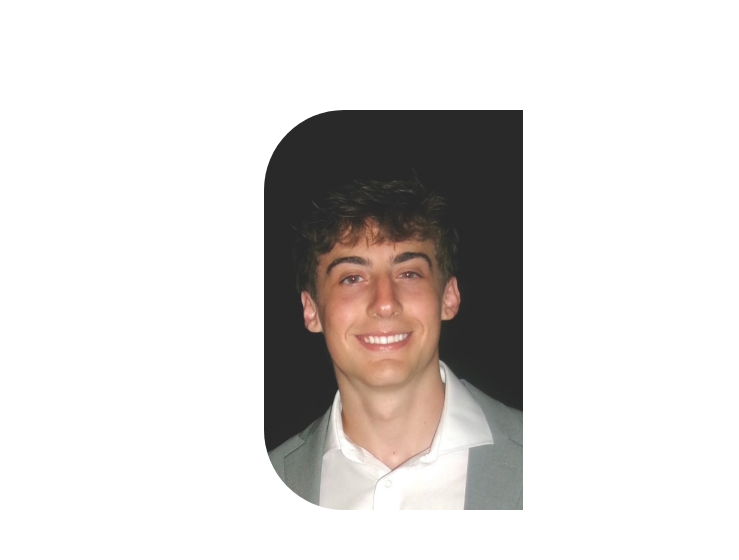
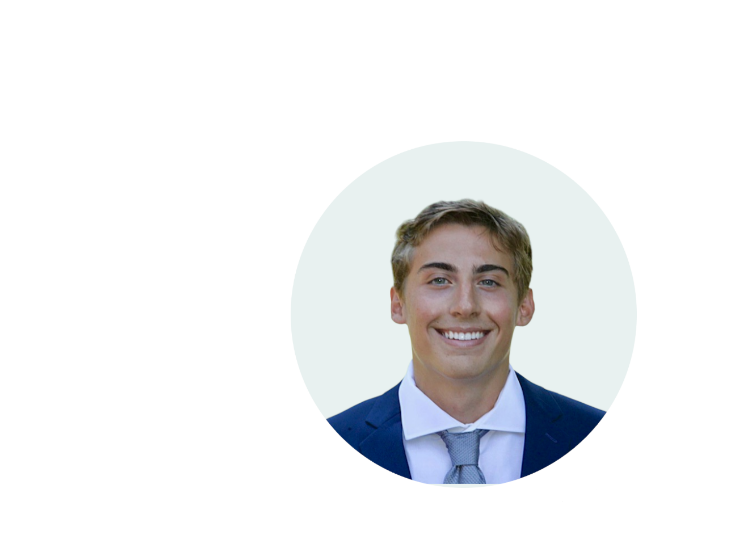
Before and after one commit to HunterMena/html-css-js-portfolio, a plain HTML site: page index.html in a window 1280 px wide. Shown: the part 174-734 px from the top of the page, 0-739 px from the left. Drawn offline with Linux system fonts and the light colour scheme; files that its build step writes are made by us from their sources.

Commit message:
updated index.html file with new pfp

```diff
--- a/index.html
+++ b/index.html
@@ -39,7 +39,7 @@
     <section id="profile">
       <div class="section__pic-container"
             id="profile-pic-container">
-        <img src="assets/profilePic.jpg" alt="Hunter Mena profile picture" />
+        <img src="assets/newPFP.png" alt="Hunter Mena profile picture" />
       </div>
       <div class="section__text">
         <p class="section__text__p1">Hello, I'm</p>
```
Also changed, not shown: assets/newPFP.png (added).
